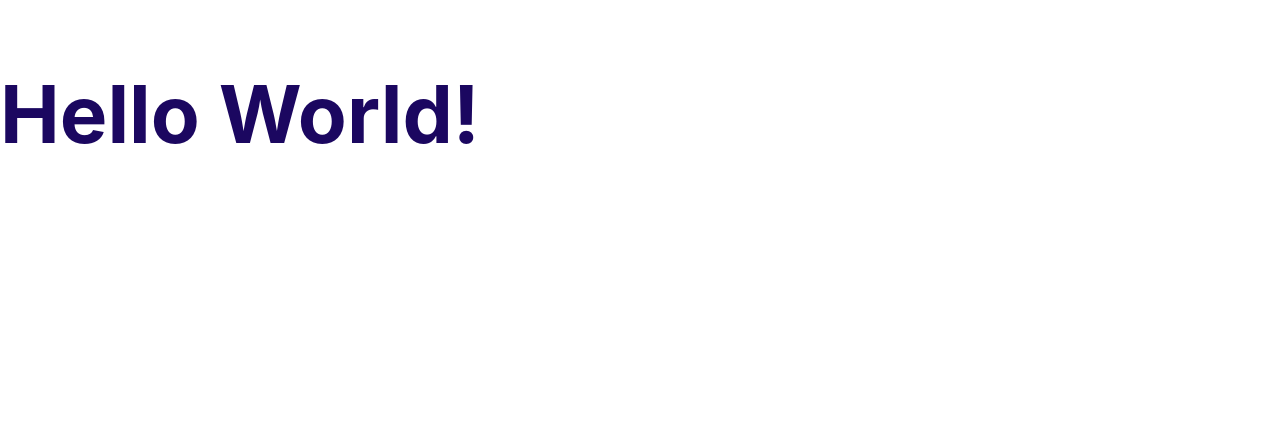
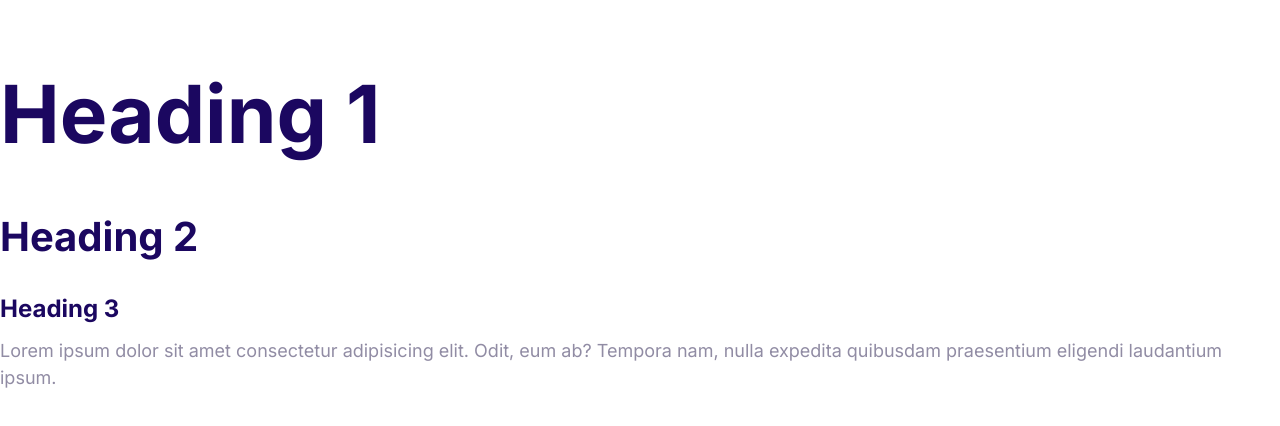
Before and after one commit to gonzalo-sosa/curso-html-css, a plain HTML site: page parte3/index.html in a window 1280 px wide. Drawn offline with Linux system fonts and the light colour scheme.

Commit message:
Texto de prueba

```diff
--- a/parte3/index.html
+++ b/parte3/index.html
@@ -6,8 +6,22 @@
     <title>Parte 3</title>
     <link rel="stylesheet" href="./css/normalize.css" />
     <link rel="stylesheet" href="./css/styles.css" />
+    <!-- Google Fonts -->
+    <link rel="preconnect" href="https://fonts.googleapis.com" />
+    <link rel="preconnect" href="https://fonts.gstatic.com" crossorigin />
+    <link
+      href="https://fonts.googleapis.com/css2?family=Inter:wght@400;700&display=swap"
+      rel="stylesheet"
+    />
   </head>
   <body>
-    <h1>Hello World!</h1>
+    <h1>Heading 1</h1>
+    <h2>Heading 2</h2>
+    <h3>Heading 3</h3>
+    <p>
+      Lorem ipsum dolor sit amet consectetur adipisicing elit. Odit, eum ab?
+      Tempora nam, nulla expedita quibusdam praesentium eligendi laudantium
+      ipsum.
+    </p>
   </body>
 </html>
```
